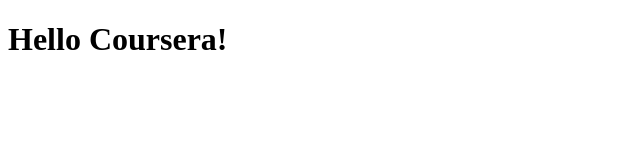
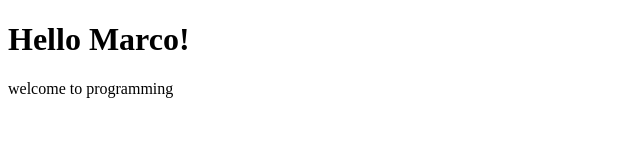
Before and after one commit to mghidoni89/Teting-Angular, a plain HTML site: page index.html in a window 1280 px wide. Shown: the whole page, without its empty margins (0-640 px from the left). Drawn offline with Linux system fonts and the light colour scheme.

Commit message:
new-index

```diff
--- a/index.html
+++ b/index.html
@@ -5,6 +5,7 @@
     <title>Hello Coursera</title>
   </head>
   <body>
-    <h1>Hello Coursera!</h1>
+    <h1>Hello Marco!</h1>
+    <p>welcome to programming</p>
   </body>
 </html>
```
